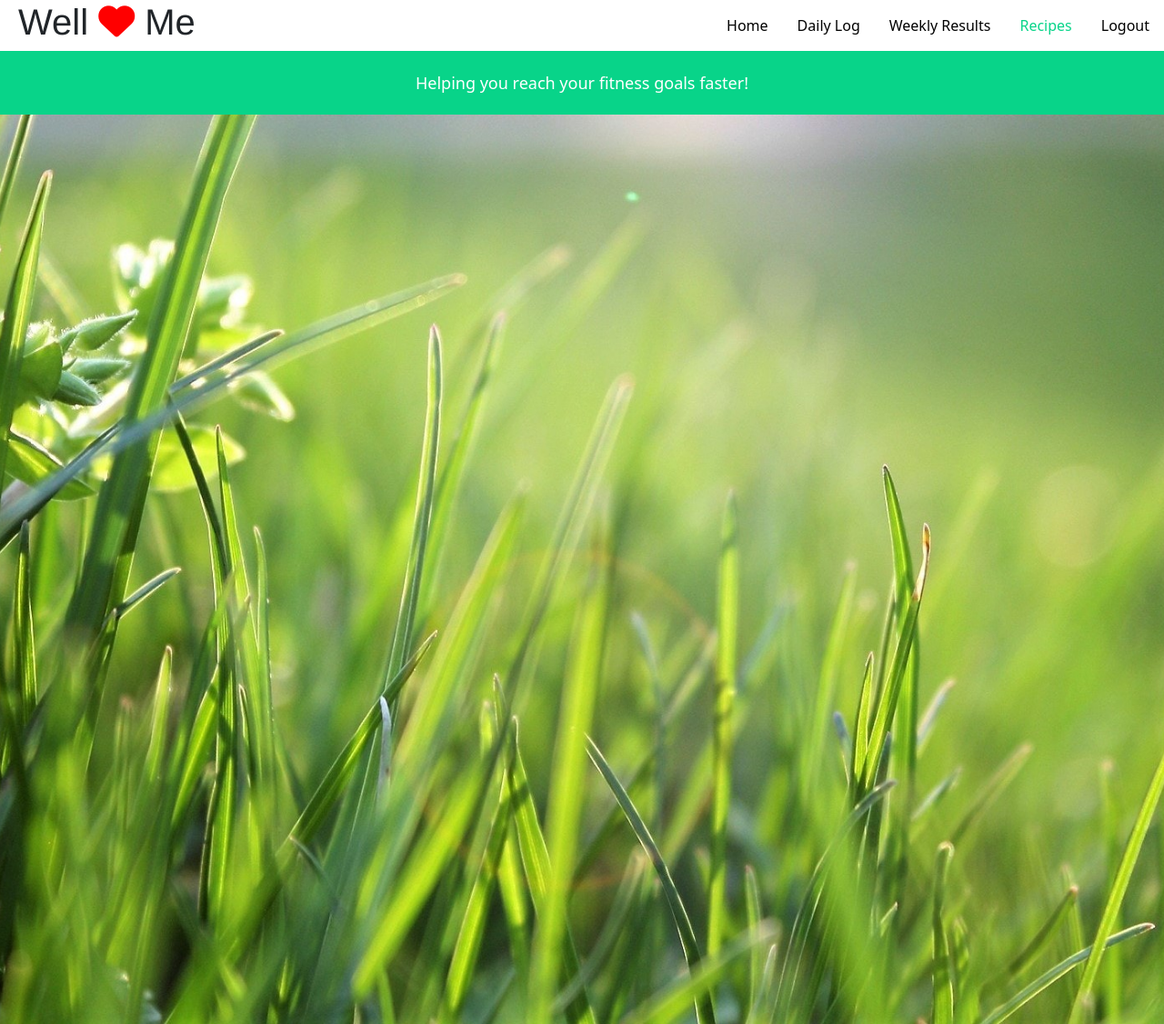
After one commit to blakestickland/Well-Me-wellness-app, a Node server app: page /recipeInspiration in a window 1280 px wide. The commit adds this page. Shown: the whole page at 91% size. Run offline with Node 20, Linux system fonts and the light colour scheme; some libraries are stand-ins or nearby versions.

Commit message:
update weightform added and recipe inspiration link working

```diff
--- /dev/null
+++ b/public/stylesheets/recipes.css
@@ -0,0 +1,147 @@
+/* navbar */
+.top-bar ul li > a {
+    background-color: white;
+    color: black;
+  }
+  h1 {
+    padding-left: 20px;
+  }
+  .top-bar {
+    background: white;
+    padding: 0px;
+    margin: 0px;
+  }
+  .menu {
+    background: white;
+  }
+  .is-active{
+    background-color: white;
+  }
+  /* goals bar */
+  .title-bar {
+    height: 70px;
+    align-items: center;
+  }
+  .colBar {
+    padding: 20px;
+  }
+  .bari {
+    padding-right: 20px;
+  }
+  /* button */
+  #getLoginForm {
+      padding: 10px;
+      margin-left: 100px;
+      margin-top: 30px;
+      border-radius: 0.5rem;
+  }
+  label {
+    font-size: 18px;
+  }
+  /* goals bar */
+  .title-bar {
+    height: 70px;
+    align-items: center;
+  }
+  .colBar {
+    padding: 20px;
+  }
+  .bari {
+    padding-right: 20px;
+  }
+  /* Form */
+  .translucent-form-overlay {
+    background-color: rgba(54, 54, 54, 0.8);
+    position: absolute;
+    max-width: 500px;
+    width: 100%;
+    padding: 20px;
+    color: white;
+    margin-left: 80px;
+    margin-top: 70px;
+    border-radius: 0.5rem;
+  }
+  .columns.row {
+    display: block;
+  }
+  h3,
+  label {
+    color: white;
+  }
+  input,
+  select {
+    color: dark-gray;
+  }
+  input::placeholder {
+    color: dark-gray;
+  }
+  .cell{
+    padding-bottom: 0px;
+  }
+  /* background Image */
+  body,
+  html {
+    height: 100%;
+  }
+  input, select{
+     height: 1.8rem !important;
+  }
+  * {
+    box-sizing: border-box;
+  }
+  .bg-img {
+    /* The image used */
+    background-image: url("../assets/cropgrass.jpg");
+    min-height: 1000px;
+    background-position: center;
+    background-repeat: no-repeat;
+    background-size: cover;
+    position: relative;
+    max-width: 100%,
+  }
+
+  /* Cards CSS */
+  /* .equal-height-cards { */
+    .cell {
+      display: flex;
+      align-items: stretch;
+    }
+  /* } */
+
+  /*Styling for goal bar*/
+  .title-bar {
+    height: 70px;
+    background: #08d489;
+    color: #ffffff;
+    justify-content: space-evenly;
+    font-size: 18px;
+  }
+
+  .slider-handle {
+    background-color: #08d489;
+  }
+
+  .fa-heart {
+    color: red;
+  }
+
+  .button.primary {
+    background-color: #08d489;
+  }
+
+  .fa-utensils, .fa-running, .fa-glass-whiskey, .fa-bed, .fa-child {
+    padding-right: 10px;
+  }
+
+  .dropdown.menu>li.is-active>a {
+    background: 0 0;
+    color:  #08d489;
+  }
+
+  .label {
+    font-size: 18px;
+  }
+  .recipeImg{
+    border-radius: 0.5rem;
+    margin-left: 0px;
+  }
--- a/routes/html-routes.js
+++ b/routes/html-routes.js
@@ -40,4 +40,12 @@ module.exports = function(app) {
       user: req.user
     });
   });
+  //Routing for recipeInspiration page
+  app.get("/recipeInspiration", (req, res) => {
+    res.render("recipeInspiration", {
+      style: "recipes.css",
+      user: req.user
+    });
+  });
+  //Route to update User Goals
 };
--- a/views/graph.handlebars
+++ b/views/graph.handlebars
@@ -9,6 +9,7 @@
                 <li><a href="/">Home</a></li>
                 <li><a href="/members">Daily Log</a></li>
                 <li class="is-active"><a href="#">Weekly Results</a></li>
+                <li><a href="/recipeInspiration">Recipes</a></li>
                 <li><a href="/logout" class="logout">Logout</a></li>
             </ul>
         </div>
--- a/views/partials/signupform.handlebars
+++ b/views/partials/signupform.handlebars
@@ -27,7 +27,7 @@
     </div>
     <div class="row columns">
         <label>Age
-                        <input class="ageInput"type="text" name="location" placeholder="Enter here">
+            <input class="ageInput" type="text" name="location" placeholder="Enter here">
         </label>
     </div>
     <div class="row columns">
--- /dev/null
+++ b/views/recipeInspiration.handlebars
@@ -0,0 +1,30 @@
+<nav id="navBar">
+        <div class="top-bar">
+            <div class="top-bar-left">
+                <h1 class="menu-text">Well <i class="fas fa-heart"></i> Me</h1>
+            </div>
+            <div class="top-bar-right">
+                <ul class="vertical medium-horizontal dropdown menu align-right text-black" id="nav-menu"
+                    data-dropdown-menu>
+                    <li><a href="./signup">Home</a></li>
+                    <li><a href="./members">Daily Log</a></li>
+                    <li><a href="./graph ">Weekly Results</a></li>
+                    <li class="is-active"><a href="#">Recipes</a></li>
+                <li><a href="/logout" class="logout">Logout</a></li>
+                </ul>
+            </div>
+        </div>
+    </nav>
+    <div class="goalBar">
+    <div class="row">
+        <div data-sticky-container>
+            <div class="title-bar" data-sticky data-options="marginTop:0;" style="width:100%" data-top-anchor="1"
+                data-btm-anchor="content:bottom">
+                <div>Helping you reach your fitness goals faster!</div>
+            </div>
+        </div>
+    </div>
+</div>
+    <div class="bg-img">
+         {{!-- recipe cards go here  --}}
+    </div>
--- a/views/signup.handlebars
+++ b/views/signup.handlebars
@@ -8,6 +8,7 @@
                 data-dropdown-menu>
                 <li class="is-active"><a href="#">Home</a></li>
                 <li><a href="./members">Daily Log</a></li>
+                <li><a href="/recipeInspiration">Recipes</a></li>
                 <li><a href="./graph ">Weekly Results</a></li>
             </ul>
         </div>
```
Also changed, not shown: public/js/members.js (+44 -7 lines), public/stylesheets/members.css (+15 -2 lines), routes/api-routes.js (+16 -1 lines), views/members.handlebars (+73 -4 lines), public/assets/healthyCooking.jpg (added), 1 other file. Lines whose indentation alone changed are shown as unchanged.
